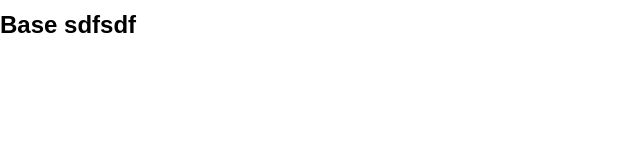
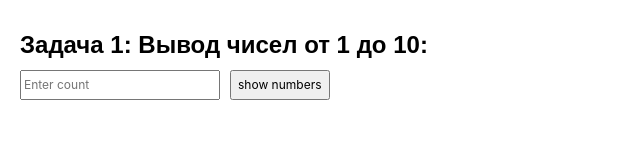
Before and after one commit to XupyprWurped/js-couses, a website built with webpack: page src/index.html in a window 1280 px wide. Shown: the whole page, without its empty margins (0-640 px from the left). Built offline with nearby package versions, Linux system fonts and the light colour scheme.

Commit message:
Added first task resolving

```diff
--- a/src/index.html
+++ b/src/index.html
@@ -6,6 +6,22 @@
     <script src="index.js" defer></script>
   </head>
   <body>
-    <h1 class="main__p">Base sdfsdf</h1>
+    <div class="task-wrapper">
+      <h1>Задача 1: Вывод чисел от 1 до 10:</h1>
+
+      <div class="wrapper">
+        <label for="count-input"></label>
+        <input
+          class="count-input"
+          type="number"
+          name="count"
+          id="count-input"
+          placeholder="Enter count"
+        />
+
+        <button class="main__button" id="button">show numbers</button>
+        <div id="numbers"></div>
+      </div>
+    </div>
   </body>
 </html>
--- a/src/index.js
+++ b/src/index.js
@@ -1 +1,18 @@
 import "./base.css";
+import "./style.css";
+
+/** Задача 1: Вывод чисел от 1 до 10: */
+
+const element = document.getElementById("numbers");
+const button = document.getElementById("button");
+
+const injectElement = (count) => `<p>${count}</p>`;
+const renderNumbers = () => {
+  const input = document.getElementById("count-input").value;
+
+  for (let i = 0; i < input; i++) {
+    element.insertAdjacentHTML("beforeend", injectElement(i + 1));
+  }
+};
+
+button.addEventListener("click", renderNumbers);
--- /dev/null
+++ b/src/style.css
@@ -0,0 +1,21 @@
+.wrapper {
+  display: flex;
+  width: 100%;
+  height: 100%;
+}
+
+.main__button {
+  max-height: 30px;
+  margin-right: 30px;
+}
+
+.count-input {
+  max-height: 30px;
+  margin-right: 10px;
+}
+
+.task-wrapper {
+  display: flex;
+  flex-direction: column;
+  padding: 20px;
+}
```
Also changed, not shown: eslint.config.js (+6 -2 lines).
